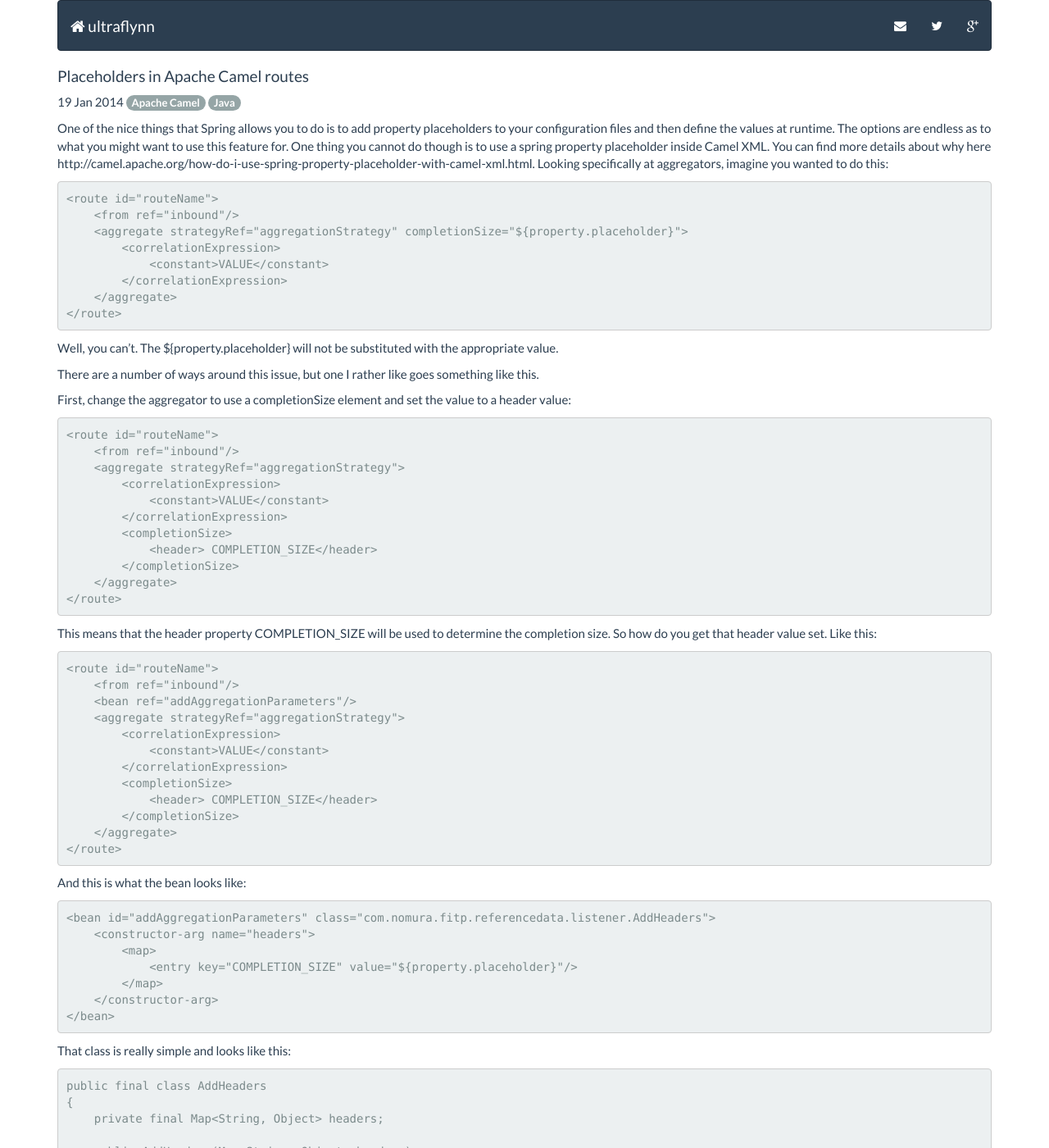
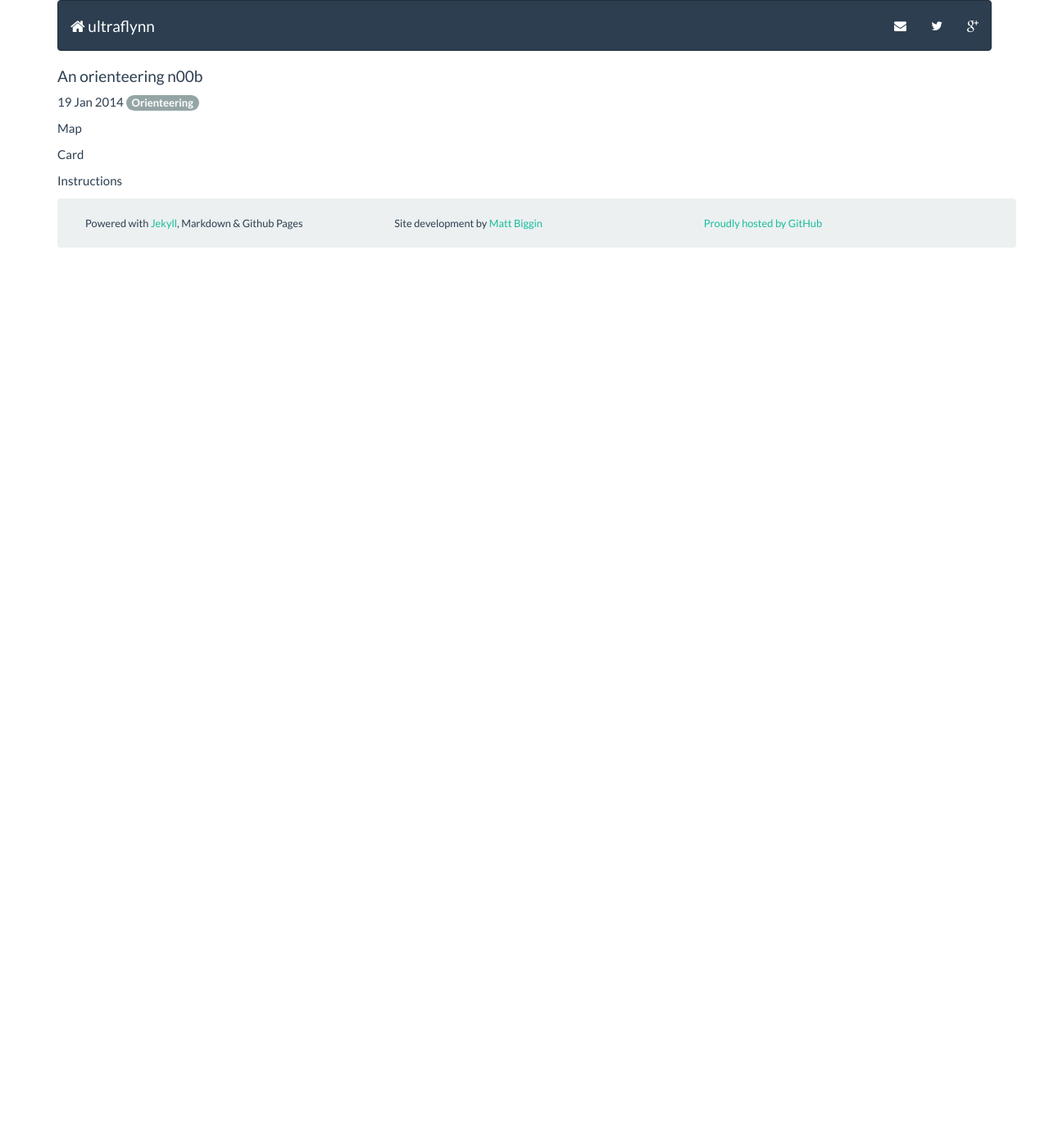
Before and after one commit to ultraflynn/ultraflynn.github.com, a Jekyll site: the page built from _posts/2014-01-19-an-orienteering-noob.md, in a window 1280 px wide and 1400 px high. Shown: the whole window at 82% size. Built offline with Jekyll 4.4.1, drawn with Linux system fonts in a browser that asks for light colours; Markdown is read by kramdown in place of the engine named in the settings; some of the changed text lies outside the part shown.

Commit message:
Added in categories

```diff
--- a/_posts/2014-01-19-an-orienteering-noob.md
+++ b/_posts/2014-01-19-an-orienteering-noob.md
@@ -1,82 +1,13 @@
 ---
 layout: post
-title: Placeholders in Apache Camel routes
-tags: [Apache Camel, Java]
+title: An orienteering n00b
+categories: [Orienteering]
+tags: [Orienteering]
 thumbnail:
-synopsis: Spring property placeholders don't work natively in Apache Camel routes so you have to find workarounds to be able to softcode values in your routes. This post addresses how to do this for the Aggregate EIP.
+synopsis: Stuff
 ---
-One of the nice things that Spring allows you to do is to add property placeholders to your configuration files and then define the values at runtime. The options are endless as to what you might want to use this feature for. One thing you cannot do though is to use a spring property placeholder inside Camel XML. You can find more details about why here http://camel.apache.org/how-do-i-use-spring-property-placeholder-with-camel-xml.html. Looking specifically at aggregators, imagine you wanted to do this:
+Map
 
-    <route id="routeName">
-        <from ref="inbound"/>
-        <aggregate strategyRef="aggregationStrategy" completionSize="${property.placeholder}">
-            <correlationExpression>
-                <constant>VALUE</constant>
-            </correlationExpression>
-        </aggregate>
-    </route>
+Card
 
-Well, you can't. The ${property.placeholder} will not be substituted with the appropriate value.
-
-There are a number of ways around this issue, but one I rather like goes something like this.
-
-First, change the aggregator to use a completionSize element and set the value to a header value:
-
-    <route id="routeName">
-        <from ref="inbound"/>
-        <aggregate strategyRef="aggregationStrategy">
-            <correlationExpression>
-                <constant>VALUE</constant>
-            </correlationExpression>
-            <completionSize>
-                <header> COMPLETION_SIZE</header>
-            </completionSize>
-        </aggregate>
-    </route>
-
-This means that the header property COMPLETION_SIZE will be used to determine the completion size. So how do you get that header value set. Like this:
-
-    <route id="routeName">
-        <from ref="inbound"/>
-        <bean ref="addAggregationParameters"/>
-        <aggregate strategyRef="aggregationStrategy">
-            <correlationExpression>
-                <constant>VALUE</constant>
-            </correlationExpression>
-            <completionSize>
-                <header> COMPLETION_SIZE</header>
-            </completionSize>
-        </aggregate>
-    </route>
-
-And this is what the bean looks like:
-
-    <bean id="addAggregationParameters" class="com.nomura.fitp.referencedata.listener.AddHeaders">
-        <constructor-arg name="headers">
-            <map>
-                <entry key="COMPLETION_SIZE" value="${property.placeholder}"/>
-            </map>
-        </constructor-arg>
-    </bean>
-
-That class is really simple and looks like this:
-
-    public final class AddHeaders
-    {
-        private final Map<String, Object> headers;
-
-        public AddHeaders(Map<String, Object> headers)
-        {
-            this.headers = headers;
-        }
-
-        public void addHeaders(Exchange exchange)
-        {
-            Message message = exchange.getIn();
-            for (Map.Entry<String, Object> header : headers.entrySet()) {
-                message.setHeader(header.getKey(), header.getValue());
-            }
-        }
-    }
-
-And that's it.
+Instructions
```
Also changed, not shown: archive.html (+1 -7 lines), categories.html (added, +11 -0 lines), index.html (+8 -6 lines), tags.html (+1 -7 lines).
